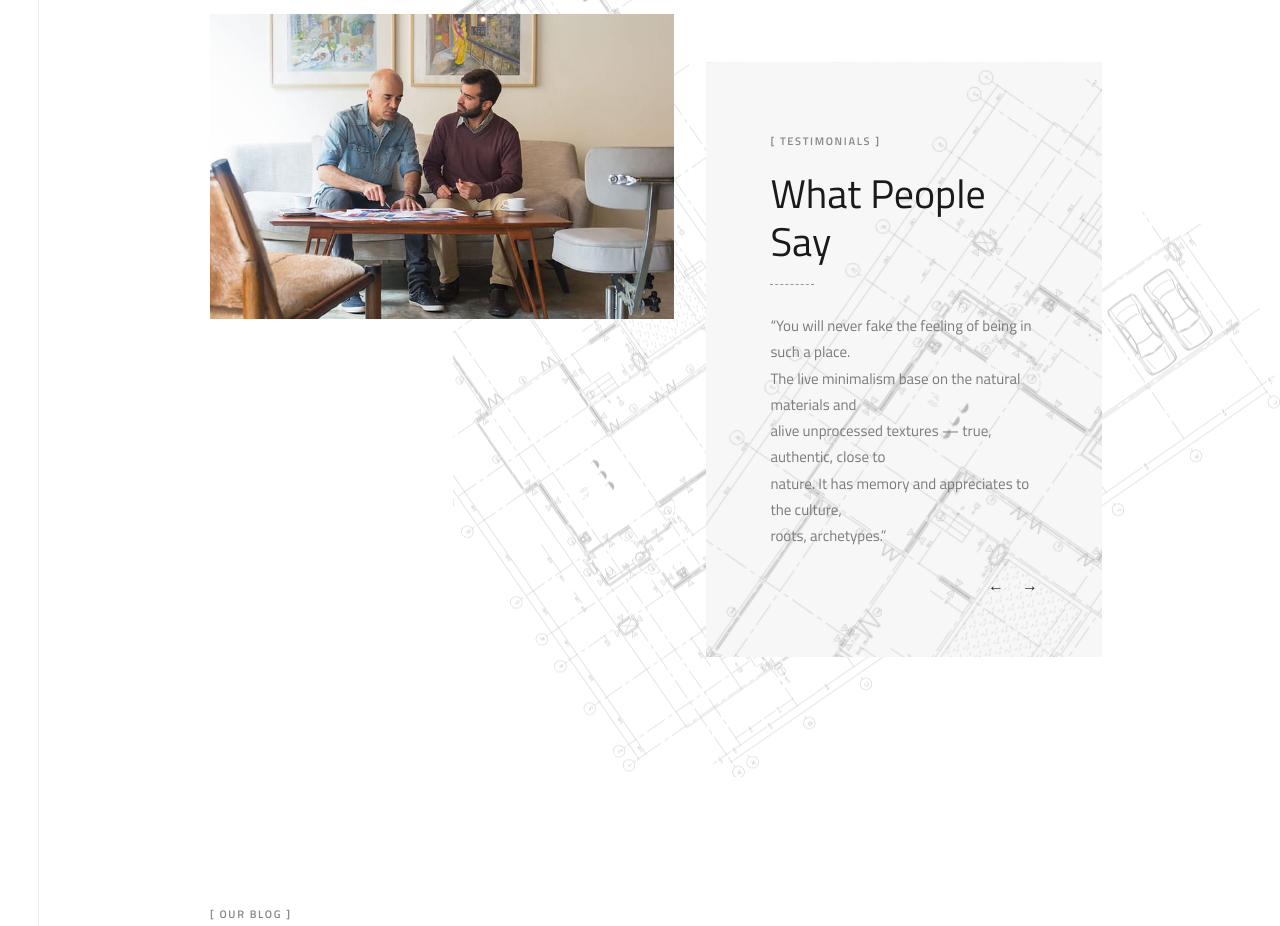
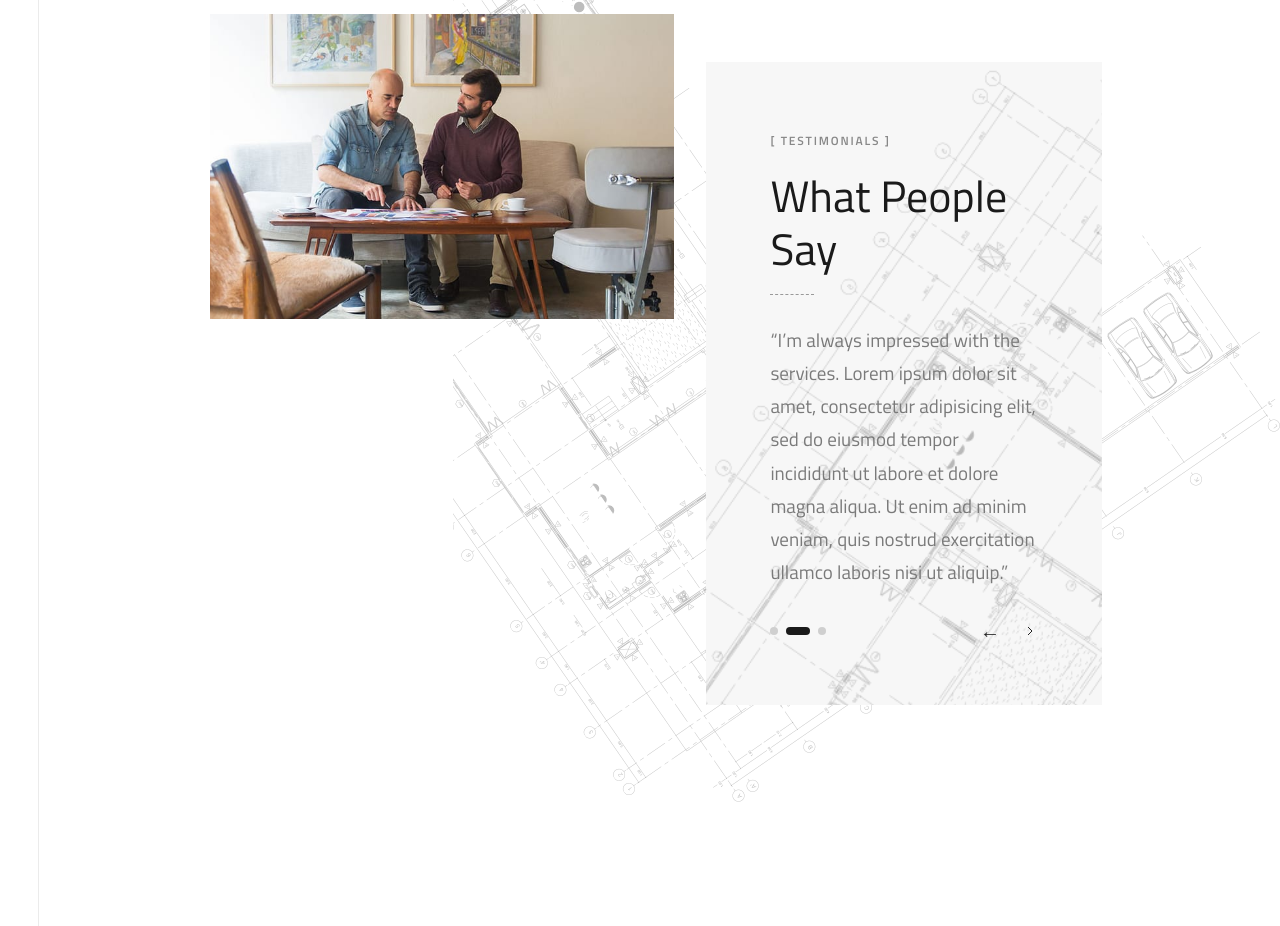
Before and after one commit to Kalandhar01/Siva_con, a Next.js app: page / in a window 1280 px wide. Shown: the part 5140-6066 px from the top of the page. Built offline with nearby package versions, Linux system fonts and the light colour scheme.

Commit message:
fix: close testimonials controls container

```diff
--- a/src/components/Testimonials.tsx
+++ b/src/components/Testimonials.tsx
@@ -7,6 +7,7 @@ import { testimonials } from "@/lib/site-data";
 export default function Testimonials() {
   const [index, setIndex] = useState(0);
   const [fade, setFade] = useState(true);
+  const [paused, setPaused] = useState(false);
 
   const go = (d: number) => {
     setFade(false);
@@ -15,6 +16,12 @@ export default function Testimonials() {
       setFade(true);
     }, 200);
   };
+
+  useEffect(() => {
+    if (paused) return;
+    const t = setInterval(() => go(1), 6000);
+    return () => clearInterval(t);
+  }, [paused]);
 
   const t = testimonials[index];
 
@@ -66,7 +73,7 @@ export default function Testimonials() {
             <span
               style={{
                 fontFamily: '"Titillium Web", sans-serif',
-                fontSize: 11,
+                fontSize: 12,
                 fontWeight: 600,
                 textTransform: "uppercase",
                 letterSpacing: "0.15em",
@@ -80,7 +87,7 @@ export default function Testimonials() {
             <h2
               style={{
                 fontFamily: '"Titillium Web", sans-serif',
-                fontSize: 40,
+                fontSize: 44,
                 fontWeight: 400,
                 color: "#1A1A1A",
                 lineHeight: 1.2,
@@ -108,7 +115,7 @@ export default function Testimonials() {
               <p
                 style={{
                   fontFamily: '"Titillium Web", sans-serif',
-                  fontSize: 15,
+                  fontSize: 19,
                   color: "#7A7A7A",
                   lineHeight: 1.75,
                   margin: 0,
@@ -119,8 +126,45 @@ export default function Testimonials() {
               </p>
             </div>
 
-            <div className="flex" style={{ marginTop: 28, justifyContent: "flex-end", gap: 18 }}>
-              <button
+            <div
+              onMouseEnter={() => setPaused(true)}
+              onMouseLeave={() => setPaused(false)}
+              style={{
+                marginTop: 32,
+                display: "flex",
+                alignItems: "center",
+                justifyContent: "space-between",
+                gap: 16,
+              }}
+            >
+              <div style={{ display: "flex", gap: 8 }}>
+                {testimonials.map((_, i) => (
+                  <button
+                    key={i}
+                    type="button"
+                    aria-label={`Go to testimonial ${i + 1}`}
+                    onClick={() => {
+                      setFade(false);
+                      setTimeout(() => {
+                        setIndex(i);
+                        setFade(true);
+                      }, 200);
+                    }}
+                    style={{
+                      width: i === index ? 24 : 8,
+                      height: 8,
+                      borderRadius: 4,
+                      border: "none",
+                      background: i === index ? "#1A1A1A" : "#CFCFCF",
+                      cursor: "pointer",
+                      transition: "width 0.3s ease, background 0.3s ease",
+                      padding: 0,
+                    }}
+                  />
+                ))}
+              </div>
+              <div style={{ display: "flex", gap: 22 }}>
+                <button
                 type="button"
                 onClick={() => go(-1)}
                 aria-label="Previous testimonial"
@@ -129,7 +173,7 @@ export default function Testimonials() {
                   border: "none",
                   cursor: "pointer",
                   color: "#222222",
-                  fontSize: 16,
+                  fontSize: 20,
                   padding: 0,
                   lineHeight: 1,
                 }}
@@ -145,13 +189,16 @@ export default function Testimonials() {
                   border: "none",
                   cursor: "pointer",
                   color: "#222222",
-                  fontSize: 16,
+                  fontSize: 20,
                   padding: 0,
                   lineHeight: 1,
                 }}
               >
-                →
+                <svg width="16" height="16" viewBox="0 0 24 24" fill="none" stroke="currentColor" strokeWidth="1.5">
+                  <path d="M9 18l6-6-6-6" />
+                </svg>
               </button>
+            </div>
             </div>
           </div>
         </div>
```
